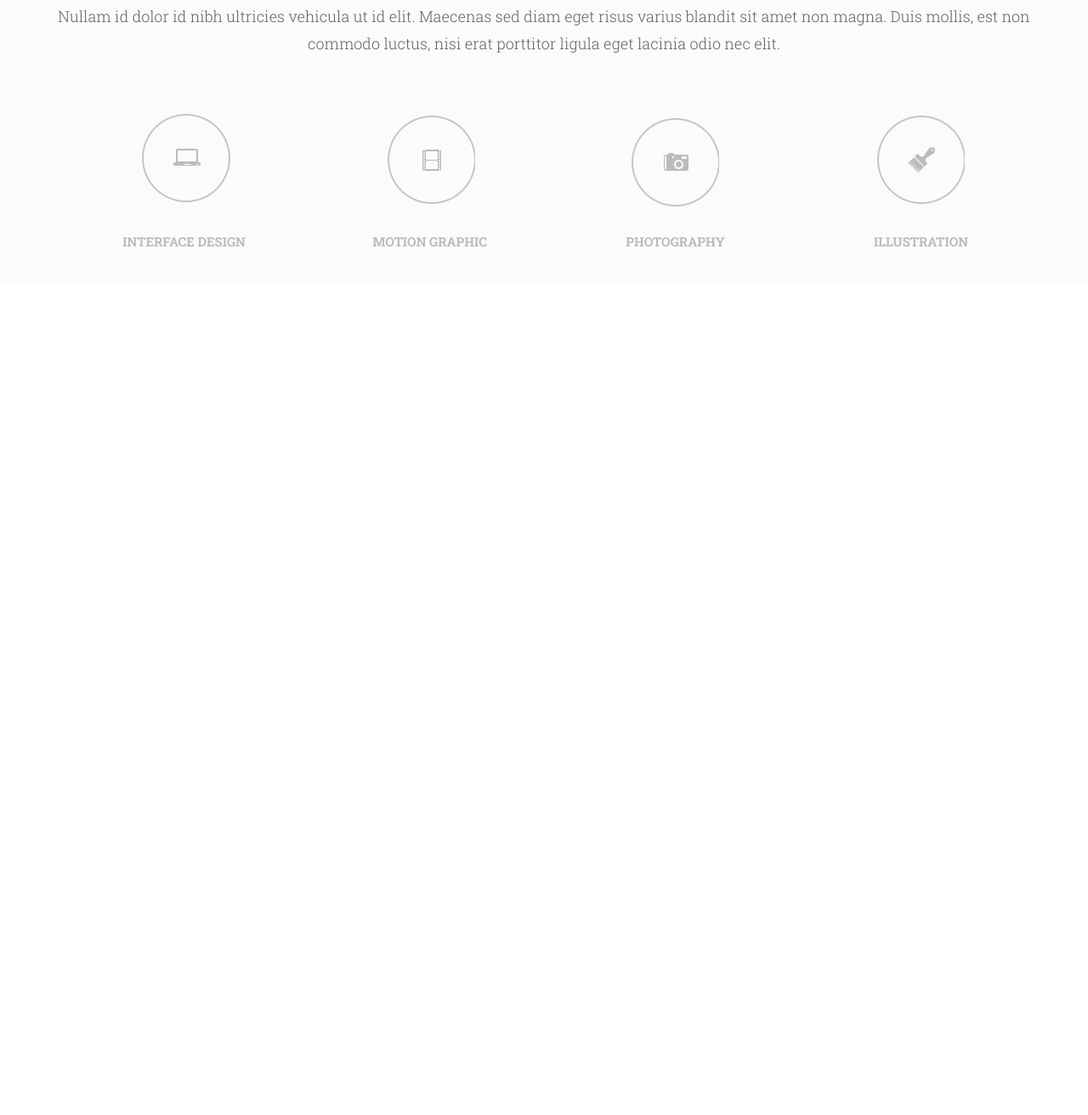
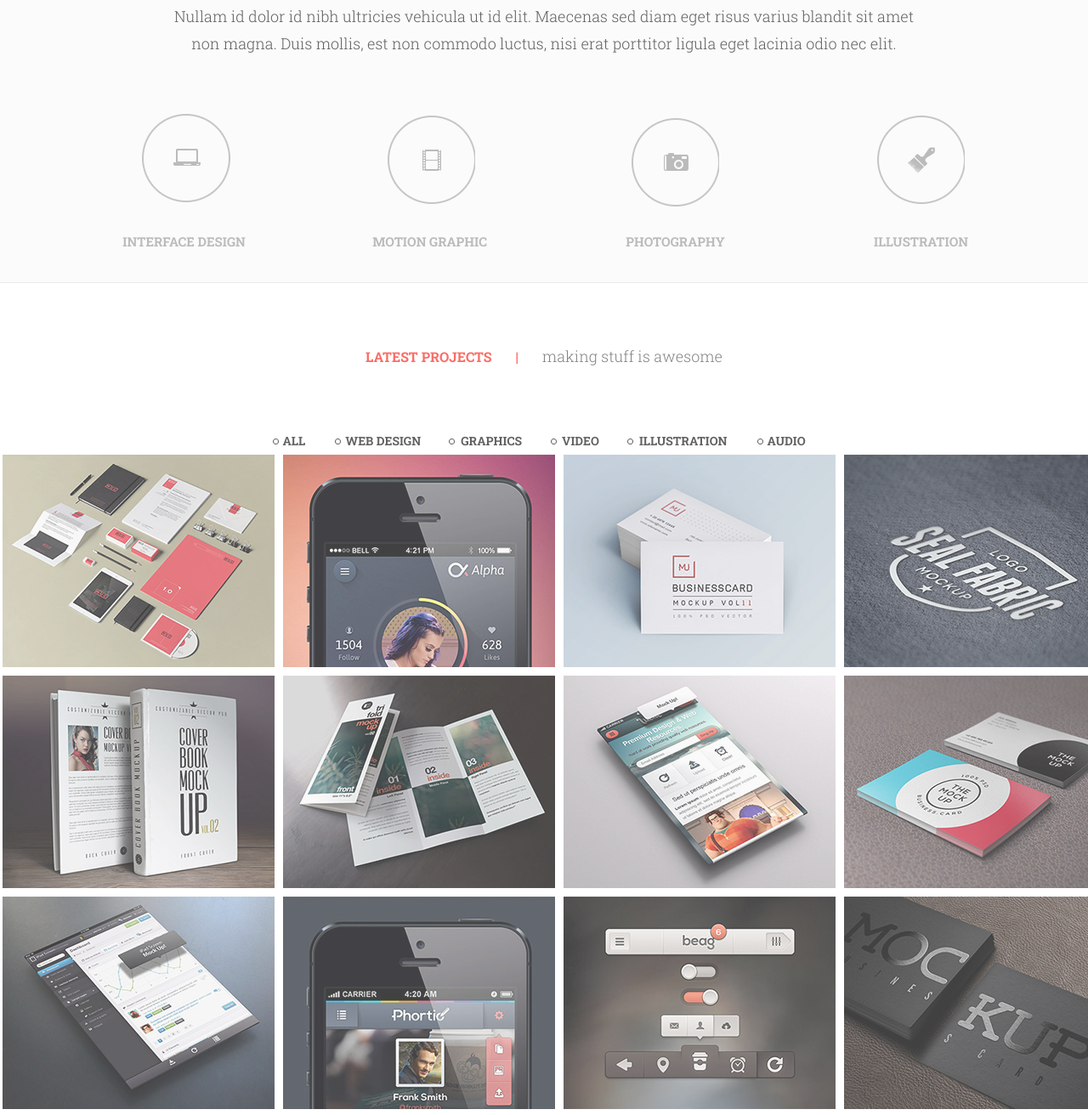
Before and after one commit to WRqw/moose, a plain HTML site: page index.html in a window 1280 px wide. Shown: the part 968-2280 px from the top of the page at 85% size. Before the commit the page ends 1300 px from the top, so only its background shows below. Drawn offline with Linux system fonts and the light colour scheme.

Commit message:
middle section, catalog
products, navigation

```diff
--- a/css/style.css
+++ b/css/style.css
@@ -128,7 +128,7 @@ ul {
 	border-left: 1px solid;
 	border-color: #e9e9e9;
 }
-ul> li:last-child{
+ul> li:nth-child(7){
 	border-right: 1px solid;
 	border-color: #e9e9e9; ;
 }
@@ -228,7 +228,6 @@ h3.title{
 	border-bottom: 3px solid #d55c56;
 	border-bottom-right-radius: 3px;
 	border-bottom-left-radius: 3px;
-	padding-bottom
 }
 .titlecreat, p{
 	text-align: center;
@@ -245,6 +244,7 @@ h2.titlecreat{
 }
 .creativty>.content>p{
 	margin: auto;
+	width: 900px;
 	font: 18px/32px'Roboto Slab', serif;
 	font-weight: lighter;
 	color: #616161;
@@ -369,3 +369,198 @@ h2.titlecreat{
 	font-weight: bold;
 	text-transform: uppercase;
 }
+#projects{
+	background: #ffffff;
+	border-top: 1px solid #e9e9e9;
+	position: relative;
+}
+.projectstitles{
+	text-align: center;
+	padding: 73px 0;
+}
+.latestpr{
+	font: 16px/26px'Roboto Slab', serif;
+	font-weight: bold;
+	text-transform: uppercase;
+	color: #fa6c65;
+}
+.stuff{
+	font: 18px/26px'Roboto Slab', serif;
+	font-weight: lighter;
+	color: #848484;
+
+}
+.line{
+	margin: 0 24px;
+}
+.projectsnav ul{
+	text-align: center;
+	position: relative;
+}
+.projectsnav ul li{
+	display: inline-block;
+	padding-right: 43px;
+
+}
+.projectsnav ul li:last-child{
+	padding-right: 0;
+
+}
+.projectsnav ul li a{
+	color: #616161;
+	font: 14px/26px'Roboto Slab', serif;
+	font-weight: bold;
+	text-transform: uppercase;
+}
+.projectsnav ul li a:hover{
+	color: #fa6c65;
+
+}
+
+.projectsnav li:nth-child(1):before{
+
+	position: absolute;
+	content: '';
+	width: 20px;
+	height: 20px;
+    background: url(../img/circlenav.png) no-repeat 0 0;
+    top: 7px;
+    left: 263px;
+}
+.projectsnav li:nth-child(1):hover:before{
+
+	position: absolute;
+	content: '';
+	width: 20px;
+	height: 20px;
+    background: url(../img/circlenavhov.png) no-repeat 0 0;
+    top: 7px;
+    left: 263px;
+}
+.projectsnav li:nth-child(2):before{
+
+	position: absolute;
+	content: '';
+	width: 20px;
+	height: 20px;
+    background: url(../img/circlenav.png) no-repeat 0 0;
+    top: 7px;
+    left: 336px;
+}
+.projectsnav li:nth-child(2):hover:before{
+
+	position: absolute;
+	content: '';
+	width: 20px;
+	height: 20px;
+    background: url(../img/circlenavhov.png) no-repeat 0 0;
+    top: 7px;
+    left: left: 336px;
+}
+.projectsnav li:nth-child(3):before{
+
+	position: absolute;
+	content: '';
+	width: 20px;
+	height: 20px;
+    background: url(../img/circlenav.png) no-repeat 0 0;
+    top: 7px;
+    left: 470px;
+}
+.projectsnav li:nth-child(3):hover:before{
+
+	position: absolute;
+	content: '';
+	width: 20px;
+	height: 20px;
+    background: url(../img/circlenavhov.png) no-repeat 0 0;
+    top: 7px;
+    left: 470px;
+}
+.projectsnav li:nth-child(4):before{
+
+	position: absolute;
+	content: '';
+	width: 20px;
+	height: 20px;
+    background: url(../img/circlenav.png) no-repeat 0 0;
+    top: 7px;
+    left: 590px;
+}
+.projectsnav li:nth-child(4):hover:before{
+
+	position: absolute;
+	content: '';
+	width: 20px;
+	height: 20px;
+    background: url(../img/circlenavhov.png) no-repeat 0 0;
+   	top: 7px;
+    left: 590px;
+}
+.projectsnav li:nth-child(5):before{
+
+	position: absolute;
+	content: '';
+	width: 20px;
+	height: 20px;
+    background: url(../img/circlenav.png) no-repeat 0 0;
+    top: 7px;
+    left: 680px;
+}
+.projectsnav li:nth-child(5):hover:before{
+	position: absolute;
+	content: '';
+	width: 20px;
+	height: 20px;
+    background: url(../img/circlenavhov.png) no-repeat 0 0;
+  	top: 7px;
+   	left: 680px;
+}
+.projectsnav li:nth-child(6):before{
+
+	position: absolute;
+	content: '';
+	width: 20px;
+	height: 20px;
+    background: url(../img/circlenav.png) no-repeat 0 0;
+    top: 7px;
+    left: 833px;
+}
+.projectsnav li:nth-child(6):hover:before{
+
+	position: absolute;
+	content: '';
+	width: 20px;
+	height: 20px;
+    background: url(../img/circlenavhov.png) no-repeat 0 0;
+    top: 7px;
+    left: 833px;
+}
+.products{
+	width: 1330px;
+	margin: auto;
+}
+.products .firstcol{
+	float: left;
+	width: 320px;
+	padding-left: 0;
+	margin-right: 10px;
+}
+.secondcol{
+	float: left;
+	width: 320px;
+	margin-right: 10px;
+}
+.thirdcol{
+	float: left;
+	width: 320px;
+	margin-right: 10px;
+}
+.products.fourthcol{
+	float: right;
+	width: 320px;
+	padding-right: 0;
+}
+.col>img{
+	padding: 3px;
+}
--- a/index.html
+++ b/index.html
@@ -82,6 +82,52 @@
 				</div>
 			</div>
 
+		</div>
+		<div id="projects">
+			<div class="content">
+				<div class="projectstitles">
+					<span class="latestpr">Latest Projects<span class="line"> |</span></span>
+					<span class="stuff">making stuff is awesome</span>
+				</div>
+				<div class="projectsnav">
+					<ul class="projectsnav">
+						<li><a href="">All</a></li>
+						<li><a href="">Web Design</a></li>
+						<li><a href="">Graphics</a></li>
+						<li><a href="">Video</a></li>
+						<li><a href="">Illustration</a></li>
+						<li><a href="">Audio</a></li>
+					</ul>
+				</div>
+				</div>
+				<div class="products">
+					<div class="firstcol col">
+						<img src="img/product1.png" alt="">
+						<img src="img/product5.png" alt="">
+						<img src="img/product9.png" alt="">
+
+					</div>
+
+					<div class="secondcol col">
+						<img src="img/product2.png" alt="">
+						<img src="img/product6.png" alt="">
+						<img src="img/product10.png" alt="">
+					</div>
+
+					<div class="thirdcol col">
+						<img src="img/product3.png" alt="">
+						<img src="img/product7.png" alt="">
+						<img src="img/product11.png" alt="">
+					</div>
+					<div class="fourthcol col">
+						<img src="img/product4.png" alt="">
+						<img src="img/product8.png" alt="">
+						<img src="img/product12.png" alt="">
+					</div>
+				</div>
+			</div>
+
+		</div>
 
 	</div>
 </body>
```
Also changed, not shown: img/circlenav.png (added), img/circlenavhov.png (added), img/product1.png (added), img/product10.png (added), img/product11.png (added), img/product12.png (added), img/product2.png (added), img/product3.png (added), img/product4.png (added), img/product5.png (added), img/product6.png (added), img/product7.png (added), img/product8.png (added), img/product9.png (added).
